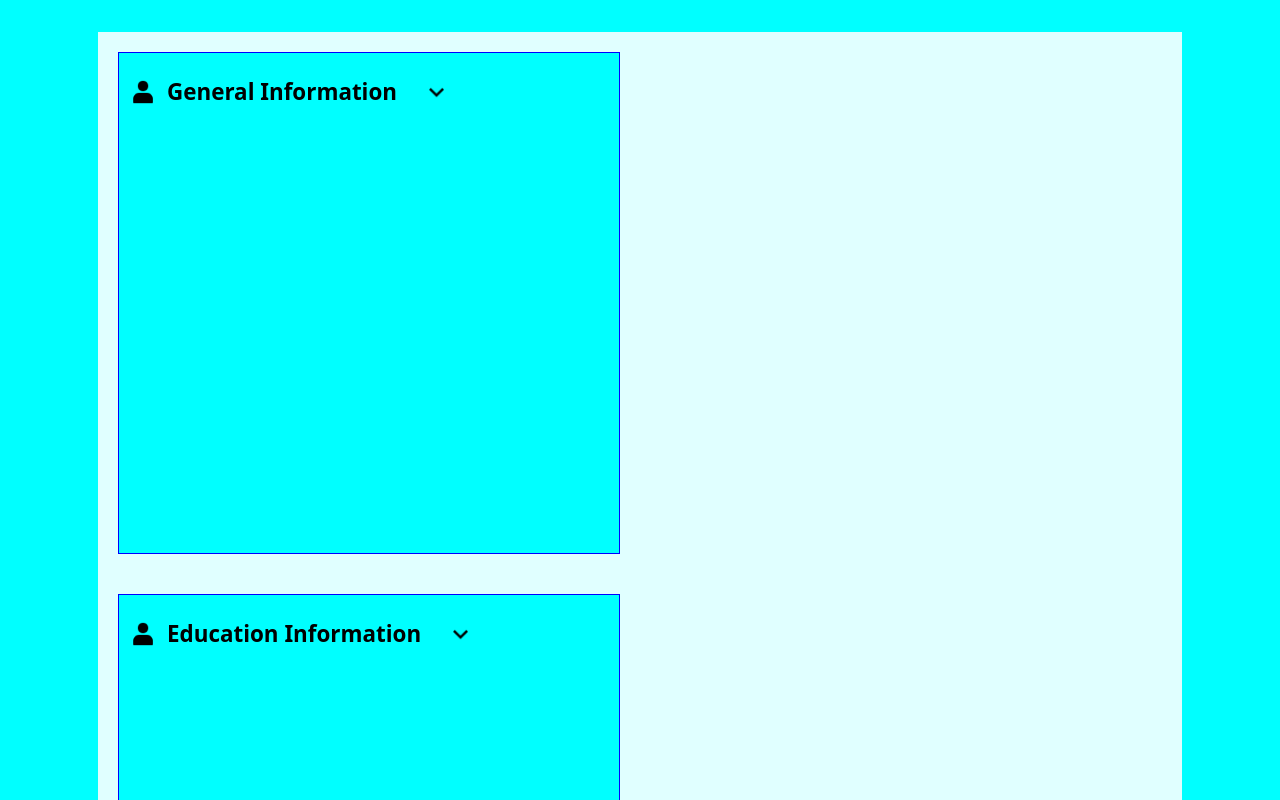
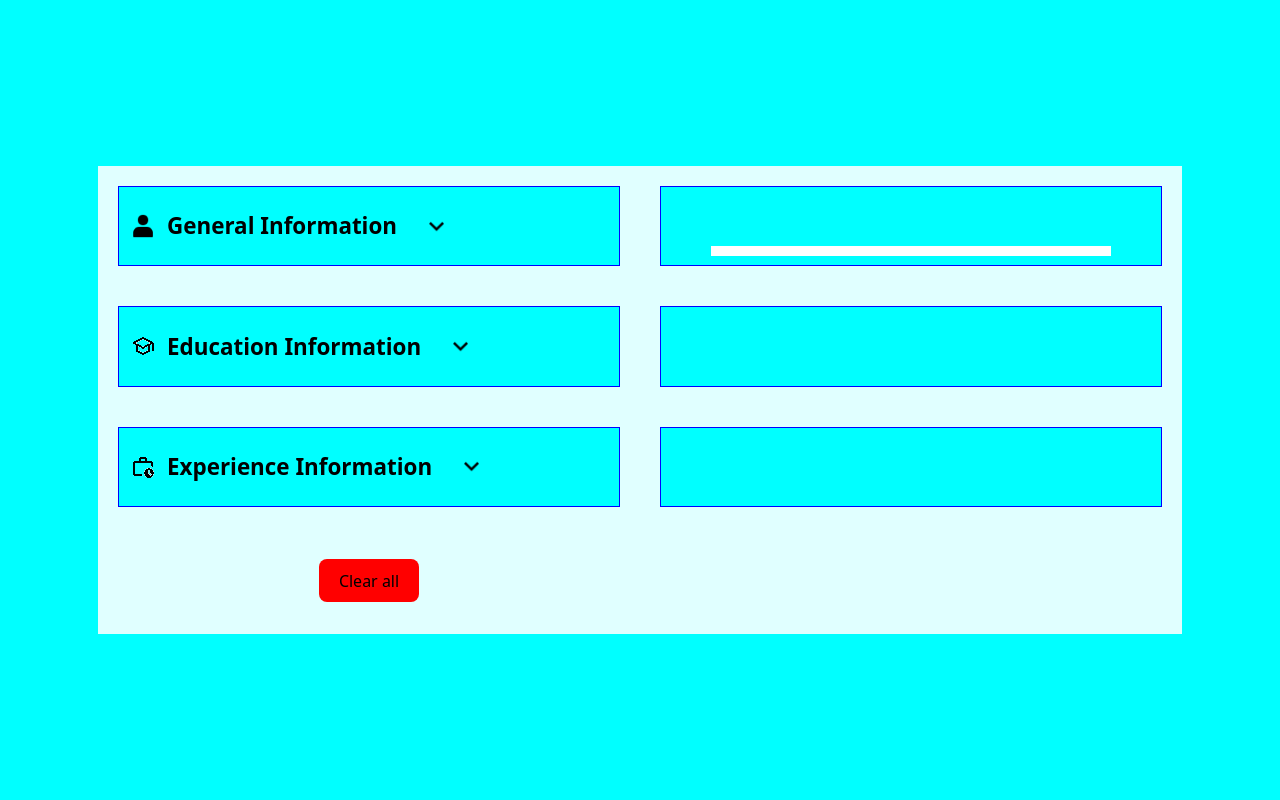
Before and after one commit to Stream5937/cv_generator, a React (Vite) app: page / in a window 1280 px wide. Shown: the top 800 px of the page. Built offline with nearby package versions, Linux system fonts and the light colour scheme.

Commit message:
add css files

```diff
--- a/src/components/RenderField.jsx
+++ b/src/components/RenderField.jsx
@@ -1,4 +1,5 @@
 import React from 'react';
+import '../styles/renderfield.css'
 
 const RenderField = ({ props }) => {
 
--- a/src/components/myForm.jsx
+++ b/src/components/myForm.jsx
@@ -1,7 +1,11 @@
-import { useState, useEffect } from 'react';
+import { useState } from 'react'
 import personal from '../assets/personal.png'
+import school from '../assets/school.png'
+import work from '../assets/work-history.png'
 import expandMore from '../assets/expand-more.png';
 import expandLess from '../assets/expand-less.png';
+//import {form_gen, form_edu, form_exp} from './formContainer.jsx';
+
 import '../styles/my_form.css';
 
 const MyForm_gen = (props) => {
@@ -90,7 +94,7 @@ console.log('props: ',props);
                 />
               </div>
               <div className="input-container">
-                <label htmlFor="mobile">Mobile Phone Number</label>
+                <label htmlFor="mobile">Mobile Number</label>
                 <input
                   type="text"
                   name="mobile"
@@ -105,17 +109,6 @@ console.log('props: ',props);
             <span></span>
             <button className="save-form" type="submit" disabled={!isFormValid()}>
               <span>
-                {' '}
-                <svg
-                  xmlns="http://www.w3.org/2000/svg"
-                  viewBox="0 0 24 24"
-                  fill="currentColor"
-                  className="svg-right"
-                >
-                  <path d="M0 0h24v24H0z" fill="none"></path>
-                  <path d="M9 16.2L4.8 12l-1.4 1.4L9 19 21 7l-1.4-1.4L9 16.2z"></path>
-                </svg>{' '}
-                <span></span>
                 Save
               </span>
             </button>
@@ -178,7 +171,7 @@ const MyForm_edu = (props) => {
         <div className='my_form_education'>
           <div className="form-header">
           <div className="form-header-title">
-          <img className="form-header-img" src={personal} />
+          <img className="form-header-img" src={school} />
           <p>Education Information</p>
           <img
           onClick={toggleForm}
@@ -228,17 +221,6 @@ const MyForm_edu = (props) => {
             <span></span>
             <button className="save-form" type="submit" disabled={!isFormValid()}>
               <span>
-                {' '}
-                <svg
-                  xmlns="http://www.w3.org/2000/svg"
-                  viewBox="0 0 24 24"
-                  fill="currentColor"
-                  className="svg-right"
-                >
-                  <path d="M0 0h24v24H0z" fill="none"></path>
-                  <path d="M9 16.2L4.8 12l-1.4 1.4L9 19 21 7l-1.4-1.4L9 16.2z"></path>
-                </svg>{' '}
-                <span></span>
                 Save
               </span>
             </button>
@@ -302,7 +284,7 @@ const MyForm_exp = (props) => {
         <div className='my_form_experience'>
           <div className="form-header">
           <div className="form-header-title">
-          <img className="form-header-img" src={personal} />
+          <img className="form-header-img" src={work} />
           <p>Experience Information</p>
           <img
           onClick={toggleForm}
@@ -352,17 +334,6 @@ const MyForm_exp = (props) => {
             <span></span>
             <button className="save-form" type="submit" disabled={!isFormValid()}>
               <span>
-                {' '}
-                <svg
-                  xmlns="http://www.w3.org/2000/svg"
-                  viewBox="0 0 24 24"
-                  fill="currentColor"
-                  className="svg-right"
-                >
-                  <path d="M0 0h24v24H0z" fill="none"></path>
-                  <path d="M9 16.2L4.8 12l-1.4 1.4L9 19 21 7l-1.4-1.4L9 16.2z"></path>
-                </svg>{' '}
-                <span></span>
                 Save
               </span>
             </button>
@@ -374,8 +345,24 @@ const MyForm_exp = (props) => {
     )
 }
 
-
-
-
 //export {MyForm_gen, MyForm_edu, MyForm_exp}
 export {MyForm_gen, MyForm_edu, MyForm_exp}
+
+/*
+<button className="save-form" type="submit" disabled={!isFormValid()}>
+              <span>
+                {' '}
+                <svg
+                  xmlns="http://www.w3.org/2000/svg"
+                  viewBox="0 0 24 12"
+                  fill="currentColor"
+                  className="svg-right"
+                >
+                  <path d="M0 0h24v24H0z" fill="none"></path>
+                  <path d="M9 16.2L4.8 12l-1.4 1.4L9 19 21 7l-1.4-1.4L9 16.2z"></path>
+                </svg>{' '}
+                <span></span>
+                Save
+              </span>
+            </button>
+*/
--- a/src/components/pageContainer.jsx
+++ b/src/components/pageContainer.jsx
@@ -8,7 +8,6 @@ import '../styles/page_container.css'
 import editIcon from '../assets/edit-1.png'
 
 function Page_Container (props) {
-
 
     const [form_gen, setFormGen] = useState('');
     const [form_edu, setFormEdu] = useState('');
@@ -49,9 +48,6 @@ function Page_Container (props) {
 
   if(props.clearForm){
       console.log('clearForm -true: ', props.clearForm)
-      //saveInputValue('');
-      //saveInputValueEdu('');
-      //saveInputValueExp('');
     }else{
       console.log('clearForm -false: ', props.clearForm)
     }
@@ -106,7 +102,7 @@ function Page_Container (props) {
           )
         }
         {props.clearForm && (
-            <div className="cv-show">
+            <div className="cv-hide">
                   <div className="cv-section" id="cv-report">
                   <div className="cv-basic-info">
                     <RenderField props={''}/>
@@ -115,8 +111,7 @@ function Page_Container (props) {
             </div>
           )
         }
-{//---
-}
+
 <div className="edu-form-fill page_container">
            {!editFormEdu && (
               <MyForm_edu
@@ -174,11 +169,7 @@ function Page_Container (props) {
 		</div>
 	    )
         }
-{//---
-  }
 
-{//@@@@@@@@@@@
-  }
         <div className="exp-form-fill page_container">
            {!editFormExp && (
               <MyForm_exp
@@ -203,7 +194,7 @@ function Page_Container (props) {
             )}
             {form_exp != '' && !props.clearForm && (
               <div className="exp-form-show">
-                <div className="exp-form-education-info">
+                <div className="exp-form-experience-info">
                   <RenderField props={form_exp} />
                 </div>
                 <div>
@@ -237,94 +228,8 @@ function Page_Container (props) {
 	    )
         }
 
-{//@@@@@@@@@@@@@
-}
       </>
     )
 }
 
 export default  Page_Container ;
-
-/*
-//###########
-        <div className="edu-form-fill page_container">
-           {!editFormEdu && (
-              <MyForm_edu
-                saveInputValue={saveInputValueEdu}
-                isEditing={editFormEdu}
-                infoToEdit={form_edu}
-              />
-            )}
-            {editFormEdu && (
-              <MyForm_edu
-                saveInputValue={saveInputValueEdu}
-                isEditing={editFormEdu}
-                infoToEdit={form_edu}
-              />
-            )}
-            {form_edu != '' && (
-              <div className="edu-form-show">
-                <div className="edu-form-education-info">
-                  <RenderField props={form_edu} />
-                </div>
-                <div>
-                <img
-                      onClick={editForm_edu}
-                      src={editIcon}
-                      className="edit-form"
-                  />
-                </div>
-              </div>
-            )}
-        </div>
-        <div className="cv-show">
-            <div className="cv-section" id="cv-report">
-              <div className="cv-edu-info">
-                <RenderField props={form_edu}/>
-              </div>
-            </div>
-        </div>
-//#############
-
-{//@@@@@@@@@@@
-  }
-        <div className="exp-form-fill page_container">
-           {!editFormExp && (
-              <MyForm_exp
-                saveInputValue={saveInputValueExp}
-                isEditing={editFormExp}
-                infoToEdit={form_exp}
-              />
-            )}
-            {editFormExp && (
-              <MyForm_exp
-                saveInputValue={saveInputValueExp}
-                isEditing={editFormExp}
-                infoToEdit={form_exp}
-              />
-            )}
-            {form_exp != '' && (
-              <div className="exp-form-show">
-                <div className="exp-form-experience-info">
-                  <RenderField props={form_exp} />
-                </div>
-                <div>
-                <img
-                      onClick={editForm_exp}
-                      src={editIcon}
-                      className="edit-form"
-                  />
-                </div>
-              </div>
-            )}
-        </div>
-        <div className="cv-show">
-            <div className="cv-section" id="cv-report">
-              <div className="cv-edu-info">
-                <RenderField props={form_exp}/>
-              </div>
-            </div>
-        </div>
-{//@@@@@@@@@@@
-  }
-*/
--- a/src/index.css
+++ b/src/index.css
@@ -64,6 +64,7 @@ button:focus-visible {
     color: #747bff;
   }
   button {
-    background-color: #f9f9f9;
+    /*background-color: #f9f9f9; */
+    background-color: cyan;
   }
 }
--- a/src/styles/my_form.css
+++ b/src/styles/my_form.css
@@ -29,3 +29,23 @@
     cursor: pointer;
     margin: 0 2rem;
 }
+
+.save-form {
+    width: 6rem;
+    color:black;
+    margin: 10px;
+}
+
+.input-container {
+    display:grid;
+    border-color: blue;
+    border-radius: 5px;
+    border-width: 2px;
+    width: 90%;
+    margin:0 5% 0 5%;
+}
+
+label {
+    width: 40%;
+    text-align: left;
+}
--- a/src/styles/page_container.css
+++ b/src/styles/page_container.css
@@ -5,7 +5,8 @@
    /* grid-area: 1/2/1/2;*/
    max-width: 100%;
    min-width: 500px;
-   min-height: 500px;
+  /* min-height: 500px;*/
+   height:auto;
     color: Black;
     background-color: aqua;
     margin: 20px;
@@ -23,7 +24,8 @@
 .page_container {
    max-width: 1150px;
    min-width: 450px;
-   min-height: 500px;
+  /* min-height: 500px;*/
+   height:auto;
     color: Black;
     background-color: aqua;
     margin: 20px;
@@ -40,13 +42,64 @@
 .page_container {
    max-width: 850px;
    min-width: 320px;
-   min-height: 500px;
+   /* min-height: 500px;*/
+   height:auto;
     color: Black;
     background-color: aqua;
     margin: 20px;
     border-style:solid;
     border-color: blue;
-    border-width: 1px;;
+    border-width: 1px;
 }
 
 }
+
+button {
+    background-color: red;
+  }
+
+.cv-show {
+    display: grid;
+    align-content: center;
+    justify-content: center;
+    height:auto;
+    margin : 20px;
+    background-color:aqua;
+    padding : 5px;
+    border-style:solid;
+    border-color: blue;
+    border-width: 1px;
+  }
+
+  div#cv-report.cv-section {
+    display:grid;
+    background-color: white;
+  /*  border-style:solid;
+    border-color: red;
+    border-width: 2px; */
+    min-width: 400px;
+    margin: 50px 20px 0px 20px;
+  }
+
+
+  .cv-basic-info, cv-edu-info, cv-exp-info {
+    display:grid;
+    align-self: center;
+    justify-self: center;
+ /*   border-style:solid;
+    border-color: blue;
+    border-width: 1px;  */
+    padding : 5px;
+    width: 90%;
+  }
+
+
+  .basic-form-general-info, .edu-form-education-info, .exp-form-experience-info {
+    background-color: white;
+    display:grid;
+    border-color: blue;
+    border-radius: 5px;
+    border-width: 2px;
+    width: 90%;
+    margin:0 5% 0 5%;
+  }
--- /dev/null
+++ b/src/styles/renderfield.css
@@ -0,0 +1,11 @@
+/*from renderfield */
+
+.key {
+    background-color: aqua;
+    display:grid;
+    border-color: blue;
+    border-radius: 5px;
+    border-width: 2px;
+    width: 90%;
+    margin:0 5% 0 5%;
+}
```
Also changed, not shown: src/styles/comp_container.css (deleted, +0 -13 lines), src/assets/school.png (added), src/assets/work-history.png (added).
